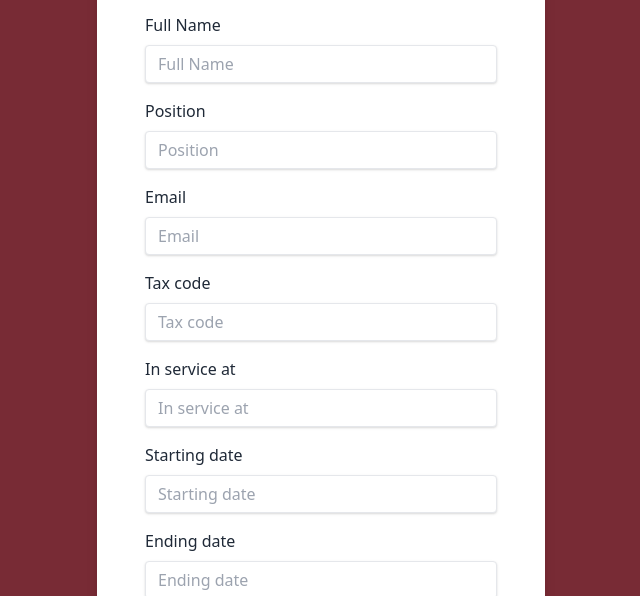
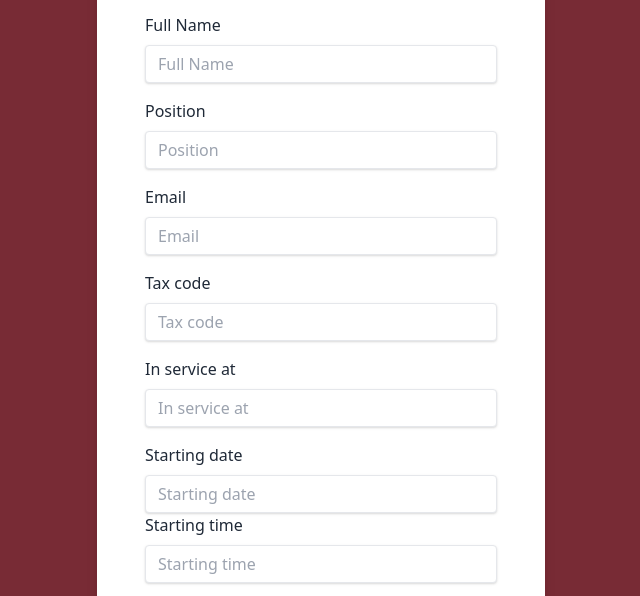
Before and after one commit to marco2012/form, a plain HTML site: page index.html in a window 1280 px wide. Shown: the part 206-802 px from the top of the page, without its empty margins (319-959 px from the left). Drawn offline with nearby package versions, Linux system fonts and the light colour scheme.

Commit message:
start time

```diff
--- a/index.html
+++ b/index.html
@@ -123,6 +123,20 @@
               id="starting_date"
               type="text"
               placeholder="Starting date"
+            />
+          <div class="mb-4">
+            <label
+              class="block text-gray-800 text-md font-normal mb-2"
+              for="starting_date"
+            >
+              Starting time
+            </label>
+            <input
+              class="shadow appearance-none border rounded w-full py-2 px-3 text-gray-700 leading-tight focus:outline-none focus:shadow-outline"
+              name="starting_time"
+              id="starting_time"
+              type="text"
+              placeholder="Starting time"
             />
           </div>
 
```
